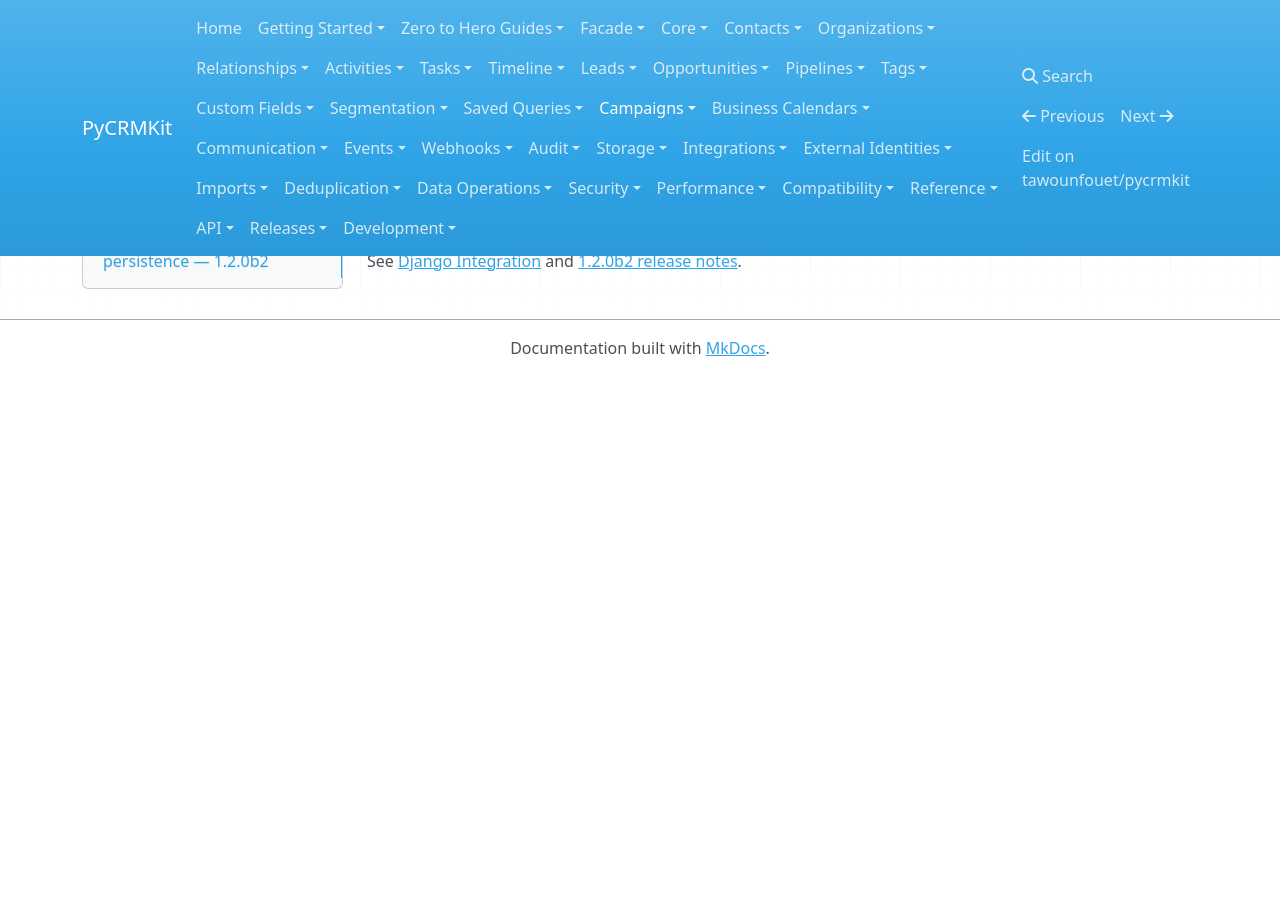
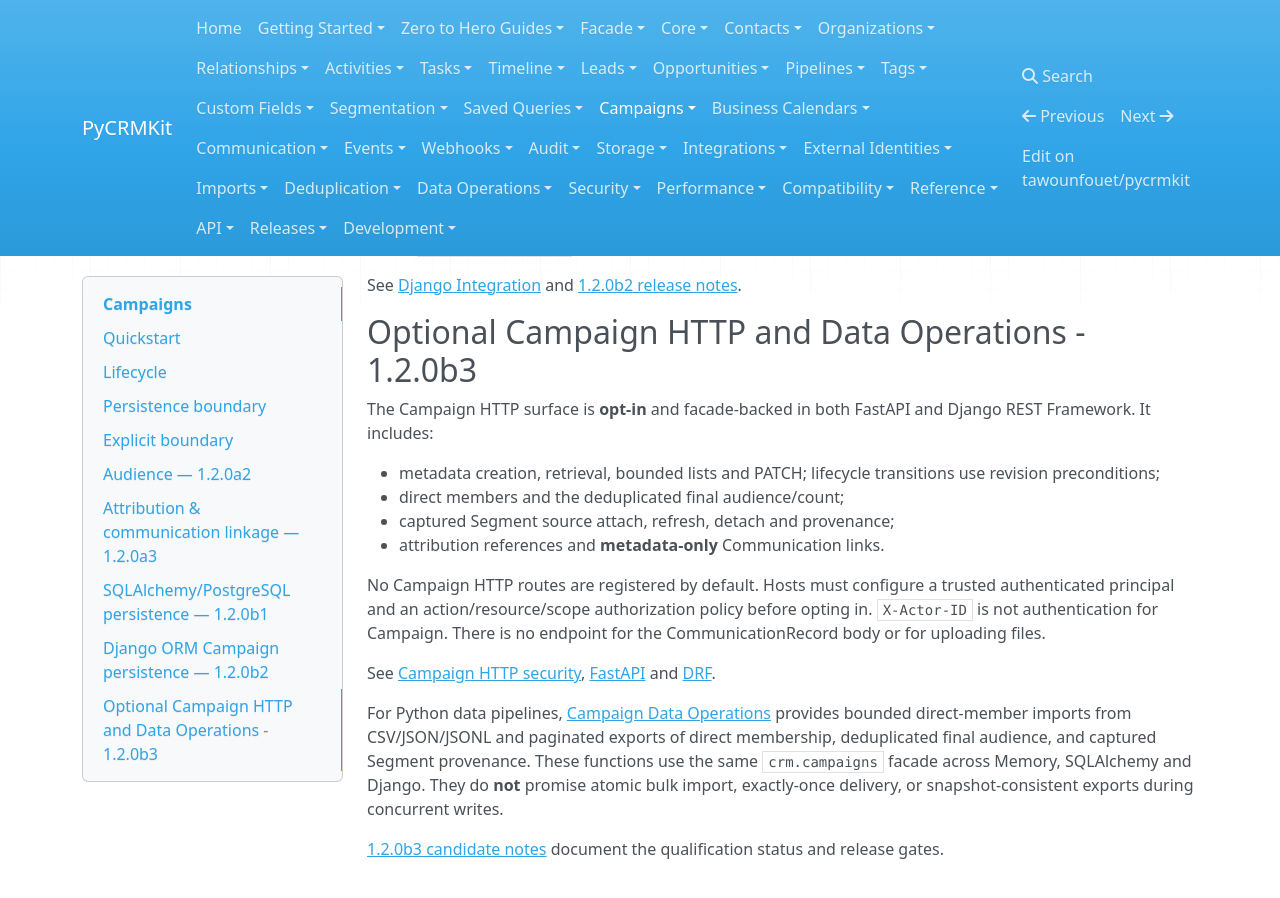
Before and after one commit to tawounfouet/pycrmkit, an MkDocs documentation site: the page built from docs/campaigns/index.md, in a window 1280 px wide and 900 px high, scrolled down 4855 px. Built offline with MkDocs 1.6.1, drawn with Linux system fonts in a browser that asks for light colours; nearby versions of some CDN libraries; before the commit the page ends 5231 px from its top, so only the background shows below that; some of the changed text lies outside the part shown.

Commit message:
docs: document opt-in v1.2.0b3 Campaign HTTP and DataOps candidate

```diff
--- a/docs/campaigns/index.md
+++ b/docs/campaigns/index.md
@@ -84,7 +84,7 @@ Campaign
 All Campaign SQLAlchemy repositories participate in the existing
 `SQLAlchemyUnitOfWork`; repository methods do not commit independently.
 
-Django Campaign persistence remains deferred to `1.2.0b2`.
+Django Campaign persistence was delivered in `1.2.0b2`; optional Campaign HTTP and DataOps are planned for `1.2.0b3`.
 
 ## Explicit boundary
 
@@ -101,8 +101,7 @@ advanced attribution modelling
 
 Those concerns remain outside PyCRMKit core.
 
-Campaign membership, Segment targeting, attribution references and
-communication linkage are later 1.2 milestones.
+Membership, captured Segment audience and communication linkage were delivered in earlier 1.2 milestones. Their optional HTTP and file DataOps integrations are part of the `1.2.0b3` beta candidate.
 
 
 ## Audience — 1.2.0a2
@@ -272,3 +271,35 @@ PostgreSQL-native `ON DELETE CASCADE`.
 
 See [Django Integration](../integrations/django.md) and
 [1.2.0b2 release notes](../releases/1.2.0b2.md).
+
+
+## Optional Campaign HTTP and Data Operations - 1.2.0b3
+
+The Campaign HTTP surface is **opt-in** and facade-backed in both
+FastAPI and Django REST Framework. It includes:
+
+- metadata creation, retrieval, bounded lists and PATCH; lifecycle transitions
+  use revision preconditions;
+- direct members and the deduplicated final audience/count;
+- captured Segment source attach, refresh, detach and provenance;
+- attribution references and **metadata-only** Communication links.
+
+No Campaign HTTP routes are registered by default. Hosts must configure
+a trusted authenticated principal and an action/resource/scope authorization
+policy before opting in. `X-Actor-ID` is not authentication for Campaign.
+There is no endpoint for the CommunicationRecord body or for uploading files.
+
+See [Campaign HTTP security](../integrations/1.2.0b3-campaign-security.md),
+[FastAPI](../integrations/fastapi.md) and
+[DRF](../integrations/drf.md).
+
+For Python data pipelines,
+[Campaign Data Operations](../data_operations/campaigns.md) provides bounded
+direct-member imports from CSV/JSON/JSONL and paginated exports of direct
+membership, deduplicated final audience, and captured Segment provenance.
+These functions use the same `crm.campaigns` facade across Memory, SQLAlchemy
+and Django. They do **not** promise atomic bulk import, exactly-once delivery,
+or snapshot-consistent exports during concurrent writes.
+
+[1.2.0b3 candidate notes](../releases/1.2.0b3.md) document the
+qualification status and release gates.
```
